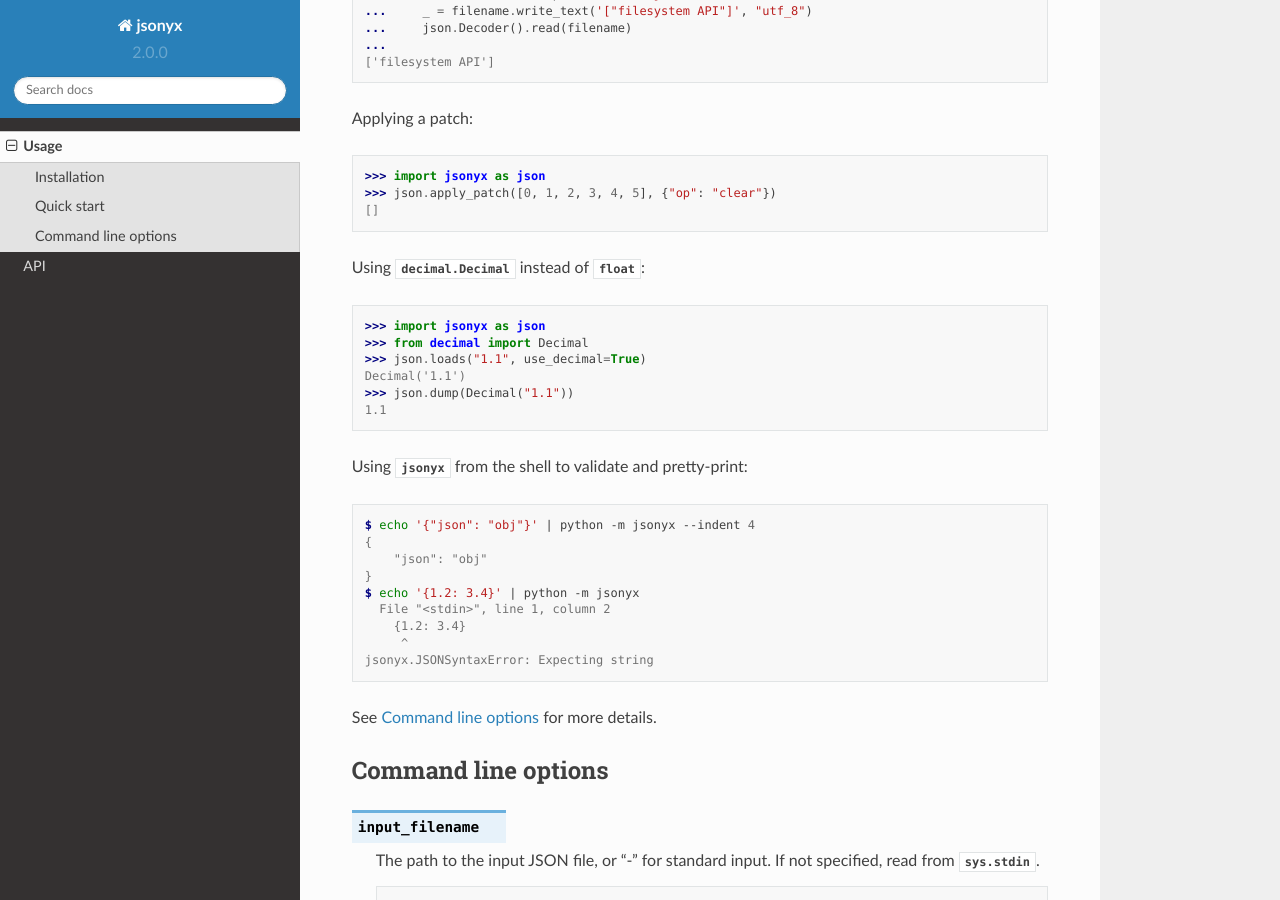
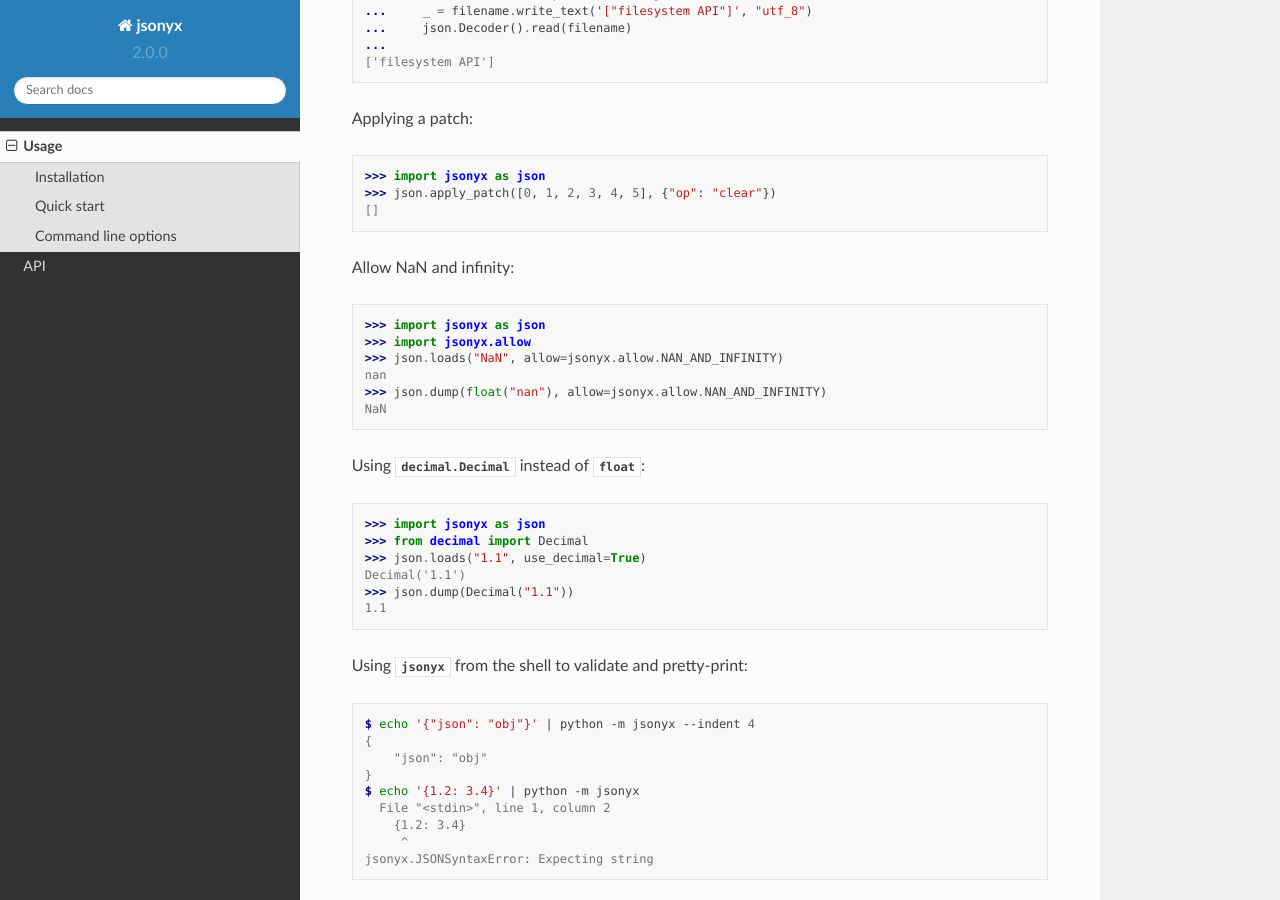
Before and after one commit to nineteendo/jsonyx, a Sphinx documentation site: the page built from docs/source/usage.rst, in a window 1280 px wide and 900 px high, scrolled down 1529 px. Built offline with Sphinx 7.4.7 and the Read the Docs theme 2.0.0, drawn with Linux system fonts in a browser that asks for light colours.

Commit message:
Allow nan and infinity

```diff
--- a/docs/source/usage.rst
+++ b/docs/source/usage.rst
@@ -83,6 +83,15 @@
     >>> import jsonyx as json
     >>> json.apply_patch([0, 1, 2, 3, 4, 5], {"op": "clear"})
     []
+
+Allow NaN and infinity::
+
+    >>> import jsonyx as json
+    >>> import jsonyx.allow
+    >>> json.loads("NaN", allow=jsonyx.allow.NAN_AND_INFINITY)
+    nan
+    >>> json.dump(float("nan"), allow=jsonyx.allow.NAN_AND_INFINITY)
+    NaN
 
 Using :class:`decimal.Decimal` instead of :class:`float`::
 
```
